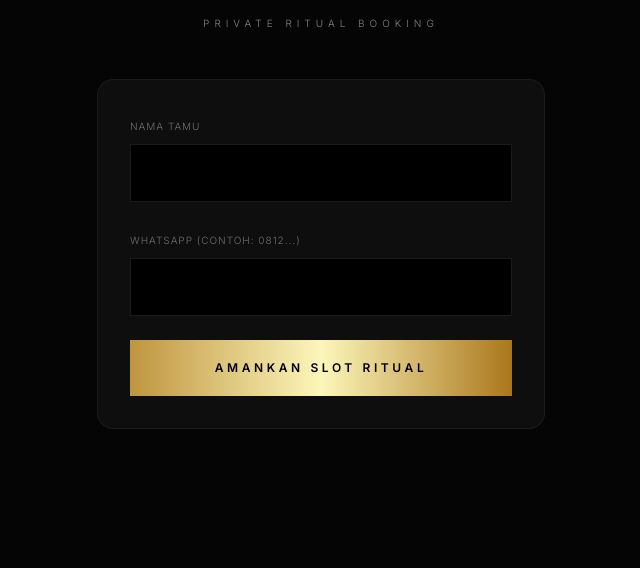
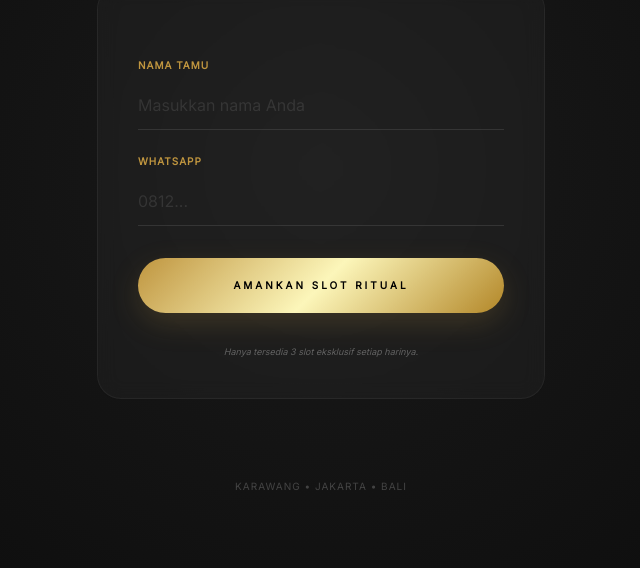
Before and after one commit to hardihanto/The-Oasis-SPA, a plain HTML site: page index.html in a window 1280 px wide. Shown: the part 232-800 px from the top of the page, without its empty margins (319-959 px from the left). Drawn offline with nearby package versions, Linux system fonts and the light colour scheme.

Commit message:
Update index.html

```diff
--- a/index.html
+++ b/index.html
@@ -1,33 +1,74 @@
 <!DOCTYPE html>
 <html lang="id">
 <head>
-    <meta charset="UTF-8"><meta name="viewport" content="width=device-width, initial-scale=1.0">
+    <meta charset="UTF-8">
+    <meta name="viewport" content="width=device-width, initial-scale=1.0">
     <title>THE OASIS | Private Sanctuary</title>
     <script src="https://cdn.tailwindcss.com"></script>
-    <link href="https://fonts.googleapis.com/css2?family=Bodoni+Moda:ital@1&family=Inter:wght@300;600&display=swap" rel="stylesheet">
+    <link href="https://fonts.googleapis.com/css2?family=Bodoni+Moda:ital,wght@1,400;1,700&family=Inter:wght@300;400&display=swap" rel="stylesheet">
     <style>
-        body { background: #050505; color: white; font-family: 'Inter', sans-serif; }
+        body {
+            background: #0a0a0a;
+            color: #ffffff;
+            font-family: 'Inter', sans-serif;
+            background-image: radial-gradient(circle at center, #1a1a1a 0%, #0a0a0a 100%);
+        }
         .font-luxury { font-family: 'Bodoni Moda', serif; }
-        .gold-bg { background: linear-gradient(to right, #bf953f, #fcf6ba, #aa771c); }
+        .gold-gradient {
+            background: linear-gradient(135deg, #c5a059 0%, #f1e2af 50%, #a37e37 100%);
+            -webkit-background-clip: text;
+            -webkit-text-fill-color: transparent;
+        }
+        .gold-button {
+            background: linear-gradient(135deg, #bf953f, #fcf6ba, #b38728);
+            box-shadow: 0 10px 30px rgba(191, 149, 63, 0.2);
+        }
+        .gold-button:hover {
+            transform: translateY(-2px);
+            box-shadow: 0 15px 40px rgba(191, 149, 63, 0.4);
+        }
+        .glass-card {
+            background: rgba(255, 255, 255, 0.03);
+            backdrop-filter: blur(10px);
+            border: 1px solid rgba(255, 255, 255, 0.05);
+        }
     </style>
 </head>
-<body class="flex flex-col items-center justify-center min-h-screen p-6">
-    <div class="max-w-md w-full text-center space-y-12">
-        <h1 class="font-luxury text-6xl italic text-[#A68942]">The Oasis</h1>
-        <p class="text-[10px] tracking-[0.5em] uppercase opacity-50">Private Ritual Booking</p>
+<body class="flex items-center justify-center min-h-screen p-6 overflow-hidden">
 
-        <div class="space-y-6 text-left bg-zinc-900/50 p-8 rounded-2xl border border-white/5">
-            <div>
-                <label class="text-[10px] uppercase tracking-widest opacity-40">Nama Tamu</label>
-                <input type="text" id="nama" class="w-full bg-black border border-white/10 p-4 mt-2 outline-none focus:border-[#A68942]">
+    <div class="max-w-md w-full text-center space-y-12 animate-fadeIn">
+        <div class="space-y-2">
+            <h1 class="font-luxury text-7xl italic gold-gradient">The Oasis</h1>
+            <p class="text-[10px] tracking-[0.6em] uppercase opacity-40 font-light">Private Ritual Booking</p>
         </div>
-            <div>
-                <label class="text-[10px] uppercase tracking-widest opacity-40">WhatsApp (Contoh: 0812...)</label>
-                <input type="tel" id="wa" class="w-full bg-black border border-white/10 p-4 mt-2 outline-none focus:border-[#A68942]">
+
+        <div class="glass-card p-10 rounded-3xl space-y-8 relative overflow-hidden">
+            <div class="absolute top-0 left-0 w-full h-1 bg-gradient-to-r from-transparent via-[#bf953f] to-transparent opacity-30"></div>
+
+            <div class="space-y-6 text-left">
+                <div class="group">
+                    <label class="text-[10px] uppercase tracking-widest text-[#bf953f] mb-2 block font-semibold">Nama Tamu</label>
+                    <input type="text" id="nama" placeholder="Masukkan nama Anda"
+                        class="w-full bg-transparent border-b border-white/10 py-3 outline-none focus:border-[#bf953f] transition-all duration-500 placeholder:text-white/10">
                 </div>
-            <button onclick="bookingSekarang()" class="w-full gold-bg text-black font-bold py-5 tracking-[0.3em] uppercase text-xs hover:scale-105 transition duration-500">
+
+                <div class="group">
+                    <label class="text-[10px] uppercase tracking-widest text-[#bf953f] mb-2 block font-semibold">WhatsApp</label>
+                    <input type="tel" id="wa" placeholder="0812..."
+                        class="w-full bg-transparent border-b border-white/10 py-3 outline-none focus:border-[#bf953f] transition-all duration-500 placeholder:text-white/10">
+                </div>
+            </div>
+
+            <button onclick="bookingSekarang()"
+                class="gold-button w-full text-black font-bold py-5 rounded-full tracking-[0.3em] uppercase text-[10px] transition-all duration-500 transform active:scale-95">
                 Amankan Slot Ritual
             </button>
+
+            <p class="text-[9px] opacity-30 italic">Hanya tersedia 3 slot eksklusif setiap harinya.</p>
+        </div>
+
+        <div class="pt-8 opacity-20">
+            <p class="text-[10px] tracking-widest uppercase">Karawang &bull; Jakarta &bull; Bali</p>
         </div>
     </div>
 
@@ -36,22 +77,30 @@
             const nama = document.getElementById('nama').value;
             const wa = document.getElementById('wa').value;
 
-        if(!nama || !wa) return alert('Mohon lengkapi data.');
+            if(!nama || !wa) return alert('Mohon lengkapi data ritual Anda.');
 
-        // Animasi Loading
-        alert('Sedang mengamankan slot ritual Anda...');
+            const btn = document.querySelector('button');
+            const originalText = btn.innerText;
+            btn.innerText = 'MEMPROSES RITUAL...';
+            btn.disabled = true;
 
-        // 1. Kirim data ke sistem (Backend)
-        // Kita akan membuat file backend-nya setelah ini
+            try {
                 const response = await fetch('/api/booking', {
                     method: 'POST',
                     body: JSON.stringify({ nama, wa })
                 });
 
                 if(response.ok) {
-            alert('Sukses! Cek WhatsApp Anda sekarang.');
+                    alert('Sukses! Undangan VVIP telah dikirim ke WhatsApp Anda.');
+                    window.location.reload();
                 } else {
-            alert('Booking terkirim! Tim kami akan menghubungi Anda.');
+                    alert('Berhasil mengamankan slot! Mohon tunggu konfirmasi.');
+                }
+            } catch (err) {
+                alert('Sistem sedang penuh, mohon coba sesaat lagi.');
+            } finally {
+                btn.innerText = originalText;
+                btn.disabled = false;
             }
         }
     </script>
```
Lines whose indentation alone changed are shown as unchanged.
